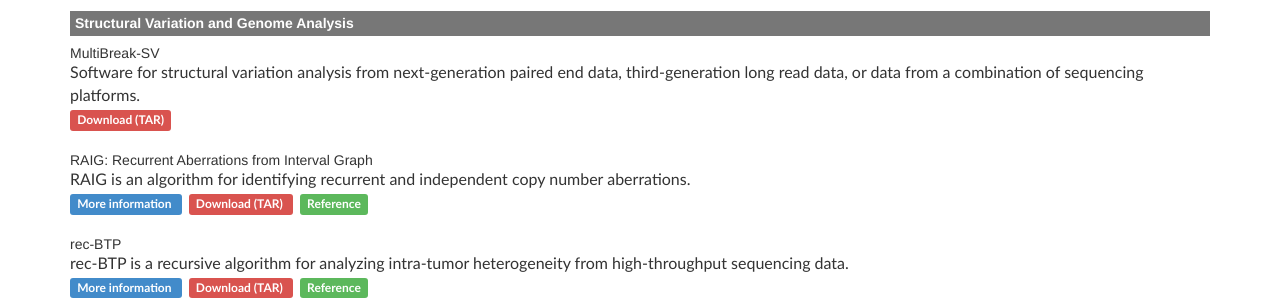
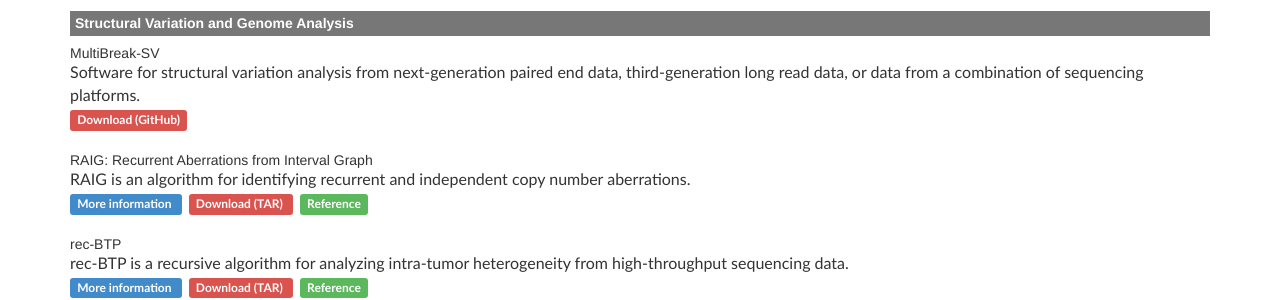
Before and after one commit to raphael-group/raphael-group.github.io, a Jekyll site: the page built from software/index.md, in a window 1280 px wide and 900 px high, scrolled down 345 px. Shown: the part 148-448 px from the top of the window. Built offline with Jekyll 4.4.1, drawn with Linux system fonts in a browser that asks for light colours; nearby versions of some CDN libraries; Markdown is read by kramdown in place of the engine named in the settings; comment, search, counter and statistics services are not loaded.

Commit message:
replaced tarball with github page for MultiBreak-SV

```diff
--- a/software/index.md
+++ b/software/index.md
@@ -87,7 +87,7 @@
 long read data, or data from a combination of sequencing platforms.
 
 <span class="label label-danger">
-	<a href="http://compbio-research.cs.brown.edu/software/MultiBreakSV/MultiBreakSV.tgz">Download (TAR)</a>
+	<a href="https://github.com/raphael-group/multibreak-sv">Download (GitHub)</a>
 </span>
 
 <br/>
```
